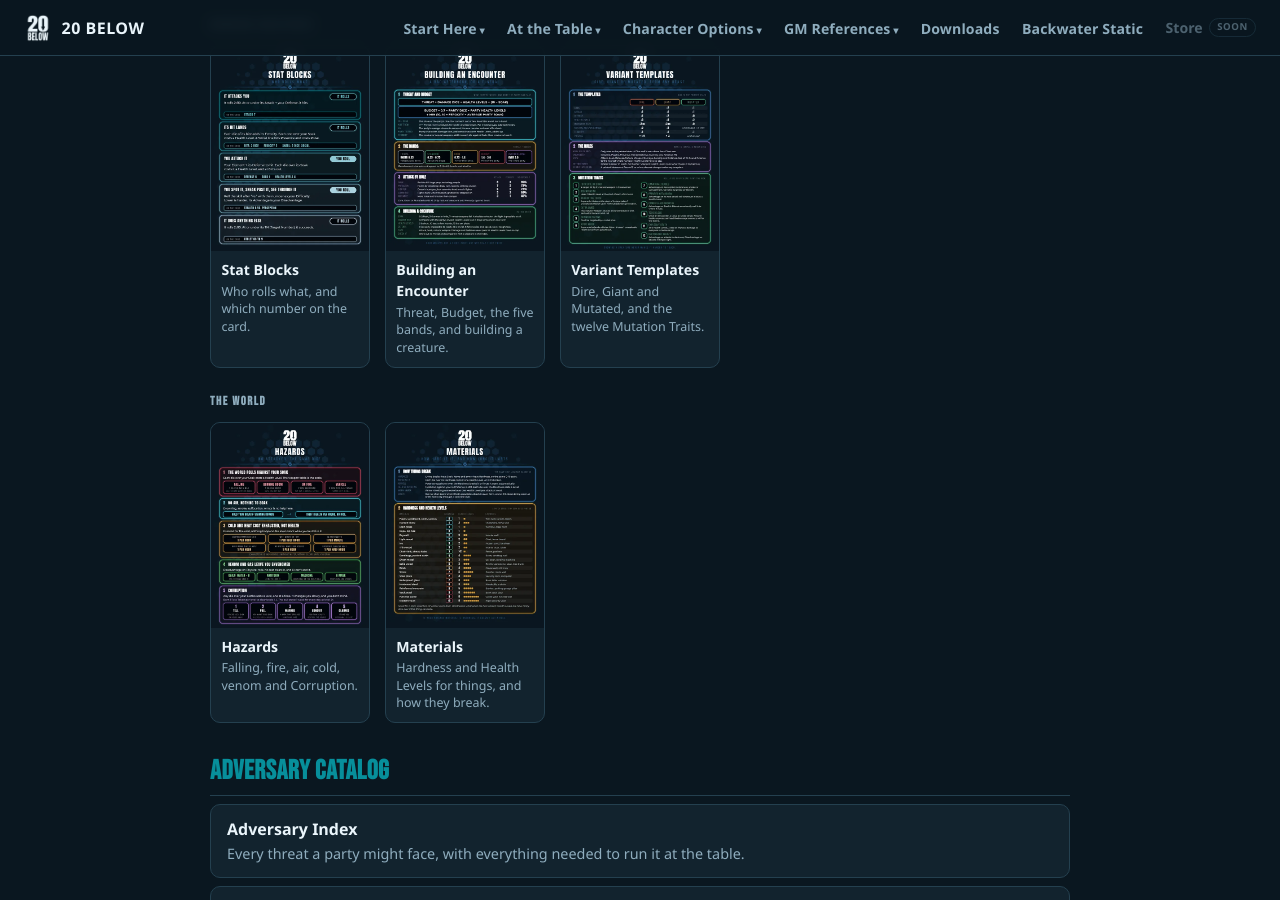
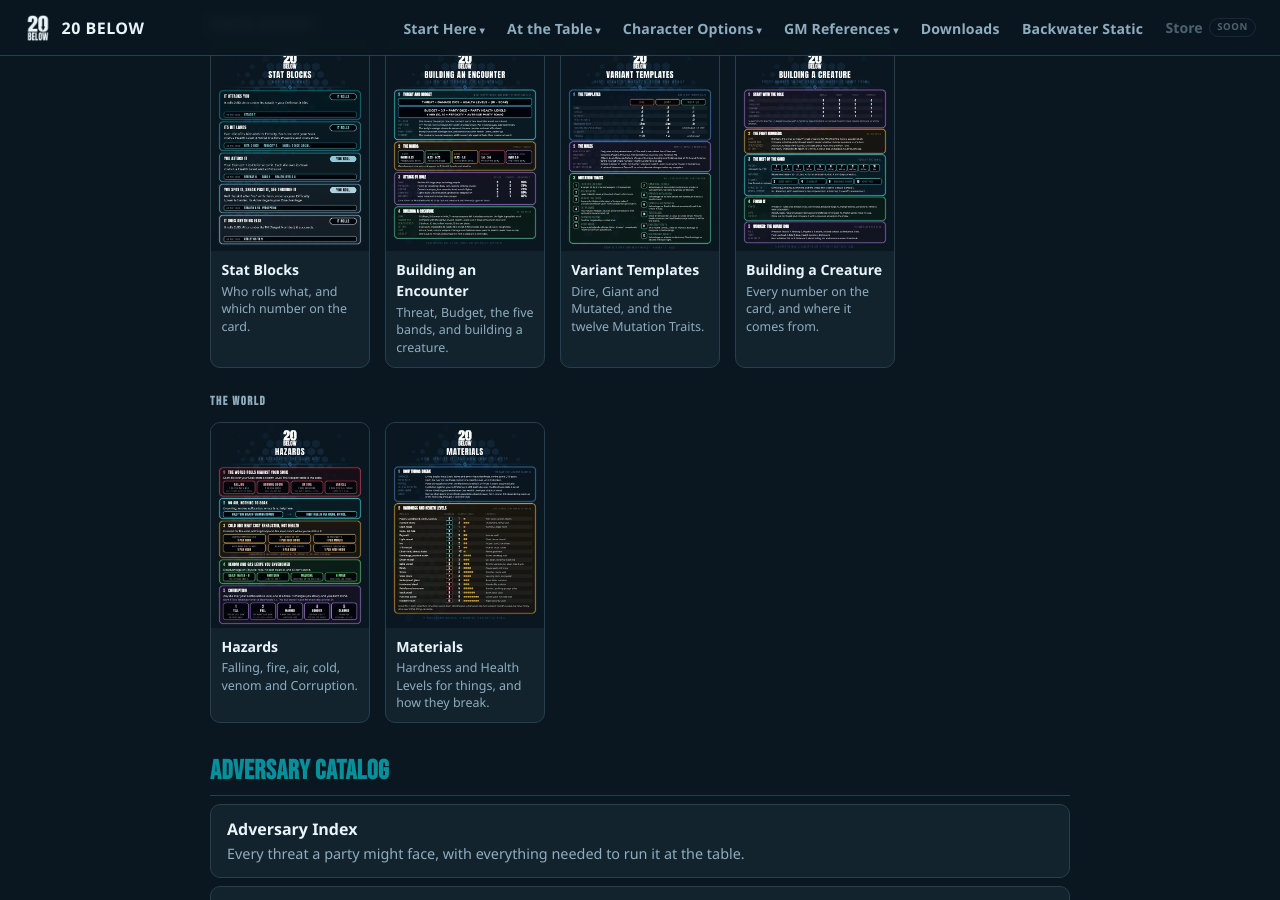
Before and after one commit to feralucce/20_Below, a Jekyll site: the page built from gm-references.html, in a window 1280 px wide and 900 px high, scrolled down 2965 px. Built offline with Jekyll 4.4.1, drawn with Linux system fonts in a browser that asks for light colours.

Commit message:
Portfolio: a Building a Creature sheet
Every number on a creature card and where it comes from: the five roles
with Attack, Ferocity, Psyche and Presence, the fight numbers in order, a
Potence strip by body mass, Initiative, Stamina, Athletics TN and Mental
Defense, the finishing rules, and the bestiary's Guard Dog worked through.
Under Running Creatures on GM References, after Variant Templates, and in
the visual portfolio (now twenty-five sheets).

Co-Authored-By: Claude Opus 5.5 <noreply@anthropic.com>

```diff
--- a/docs/visual-portfolio.html
+++ b/docs/visual-portfolio.html
@@ -98,7 +98,7 @@
 
   <h2>Reference Sheets</h2>
   <div class="prose">
-    <p>Twenty-four sheets, one topic each, all built on the same template: the same header lockup, numbered sections read top to bottom, and the five Element colors meaning the same thing on every page they appear. Once you've learned to read one sheet, you can read all of them. Each is letter-size and rendered at 600 dpi, so it works as a printed handout at the table and as a screen reference.</p>
+    <p>Twenty-five sheets, one topic each, all built on the same template: the same header lockup, numbered sections read top to bottom, and the five Element colors meaning the same thing on every page they appear. Once you've learned to read one sheet, you can read all of them. Each is letter-size and rendered at 600 dpi, so it works as a printed handout at the table and as a screen reference.</p>
   </div>
   <div class="sheets">
     <a class="sheet" href="/docs/assets/portfolio/how-it-works.webp"><img src="/docs/assets/portfolio/how-it-works-thumb.webp" alt="How 20 Below Works infographic: seven numbered steps from the world presenting a problem to the story continuing" loading="lazy" width="560" height="725" /><div class="cap"><div class="name">How 20 Below Works</div><div class="desc">The whole game in seven steps, for someone who has never played it.</div></div></a>
@@ -124,6 +124,7 @@
     <a class="sheet" href="/docs/assets/portfolio/status-effects.webp"><img src="/docs/assets/portfolio/status-effects-thumb.webp" alt="Status Effects reference: effects from a roll and effects from a vital at zero, each with its rule" loading="lazy" width="560" height="725" /><div class="cap"><div class="name">Status Effects</div><div class="desc">Every condition on one page, sorted by where it comes from.</div></div></a>
     <a class="sheet" href="/docs/assets/portfolio/building-an-encounter.webp"><img src="/docs/assets/portfolio/building-an-encounter-thumb.webp" alt="Building an Encounter: creature Threat and the party Budget, the five bands from Trivial to Overwhelming, Attack by Role, and the bounds for building a creature" loading="lazy" width="560" height="725" /><div class="cap"><div class="name">Building an Encounter</div><div class="desc">For the GM: whether a fight is a bad afternoon or a funeral, worked out before anyone sits down.</div></div></a>
     <a class="sheet" href="/docs/assets/portfolio/variant-templates.webp"><img src="/docs/assets/portfolio/variant-templates-thumb.webp" alt="Variant Templates: what Dire, Giant and Mutated add to each of eight stats, the rules a template never breaks, and the twelve Mutation Traits numbered for a d12" loading="lazy" width="560" height="725" /><div class="cap"><div class="name">Variant Templates</div><div class="desc">For the GM: a tougher, bigger or stranger version of any beast, without doing the maths at the table.</div></div></a>
+    <a class="sheet" href="/docs/assets/portfolio/building-a-creature.webp"><img src="/docs/assets/portfolio/building-a-creature-thumb.webp" alt="Building a Creature: the five roles with their Attack, Ferocity, Psyche and Presence, the fight numbers in order, a Potence strip by body mass, Initiative, Stamina, Athletics and Mental Defense, and the Guard Dog worked through" loading="lazy" width="560" height="725" /><div class="cap"><div class="name">Building a Creature</div><div class="desc">For the GM: every number on a creature card, where it comes from, and one card worked through.</div></div></a>
     <a class="sheet" href="/docs/assets/portfolio/materials.webp"><img src="/docs/assets/portfolio/materials-thumb.webp" alt="Materials: how items and cover break against Hardness, and a table of twenty-one materials from paper to a modern vault with Hardness, Health Levels and examples" loading="lazy" width="560" height="725" /><div class="cap"><div class="name">Materials</div><div class="desc">For the GM: how hard a thing is, how long it lasts, and whether it gets a roll at all.</div></div></a>
   </div>
 
--- a/gm-references.html
+++ b/gm-references.html
@@ -110,6 +110,7 @@ nav_section: gm
     <a class="sheet" href="/docs/assets/portfolio/stat-blocks.webp"><img src="/docs/assets/portfolio/stat-blocks-thumb.webp" alt="Stat Blocks reference sheet" loading="lazy" width="560" height="725" /><div class="cap"><div class="name">Stat Blocks</div><div class="desc">Who rolls what, and which number on the card.</div></div></a>
     <a class="sheet" href="/docs/assets/portfolio/building-an-encounter.webp"><img src="/docs/assets/portfolio/building-an-encounter-thumb.webp" alt="Building an Encounter reference sheet" loading="lazy" width="560" height="725" /><div class="cap"><div class="name">Building an Encounter</div><div class="desc">Threat, Budget, the five bands, and building a creature.</div></div></a>
     <a class="sheet" href="/docs/assets/portfolio/variant-templates.webp"><img src="/docs/assets/portfolio/variant-templates-thumb.webp" alt="Variant Templates reference sheet" loading="lazy" width="560" height="725" /><div class="cap"><div class="name">Variant Templates</div><div class="desc">Dire, Giant and Mutated, and the twelve Mutation Traits.</div></div></a>
+    <a class="sheet" href="/docs/assets/portfolio/building-a-creature.webp"><img src="/docs/assets/portfolio/building-a-creature-thumb.webp" alt="Building a Creature reference sheet" loading="lazy" width="560" height="725" /><div class="cap"><div class="name">Building a Creature</div><div class="desc">Every number on the card, and where it comes from.</div></div></a>
   </div>
   <h3 class="sheet-group">The World</h3>
   <div class="sheets">
```
Also changed, not shown: docs/assets/portfolio/building-a-creature-thumb.webp (added), docs/assets/portfolio/building-a-creature.webp (added).
